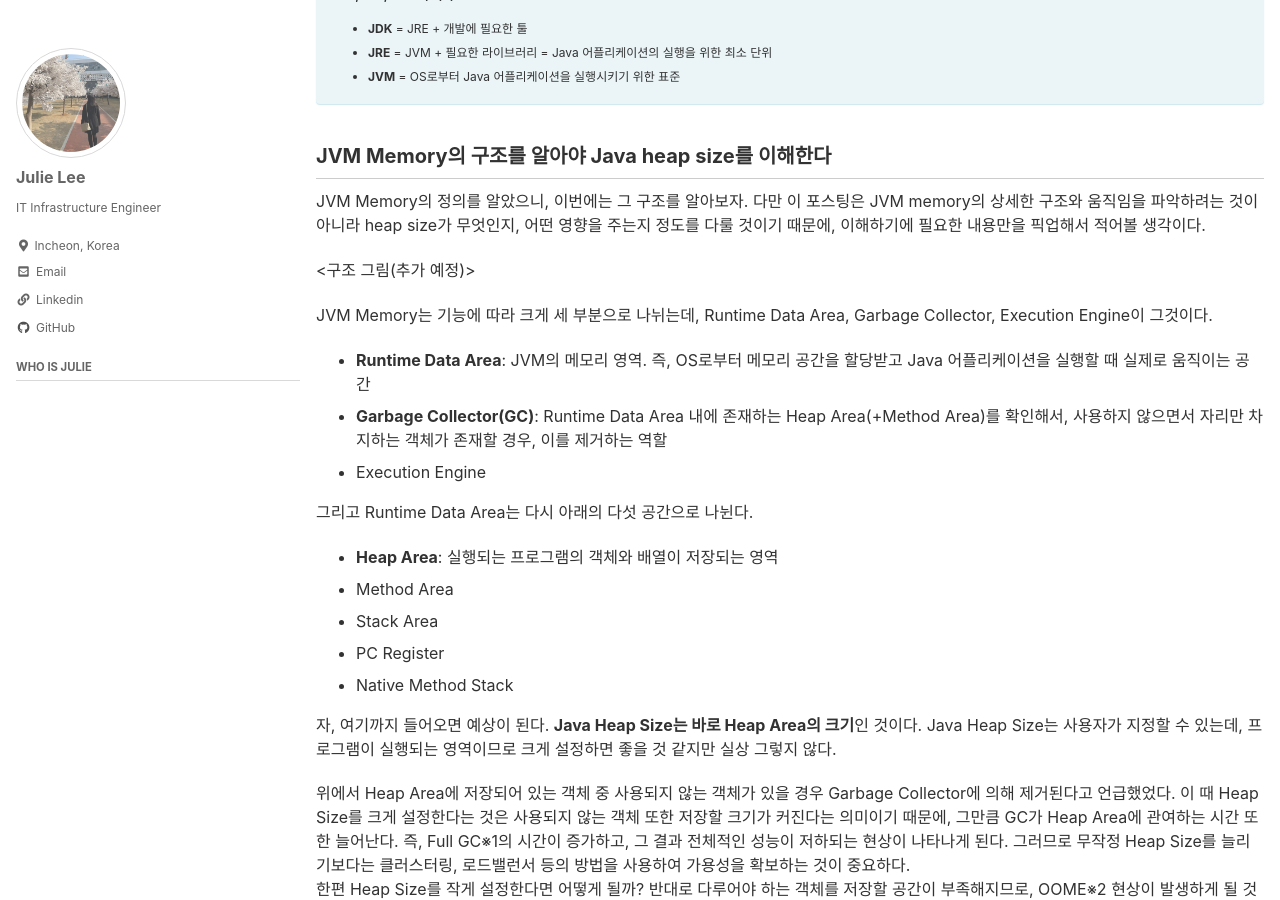
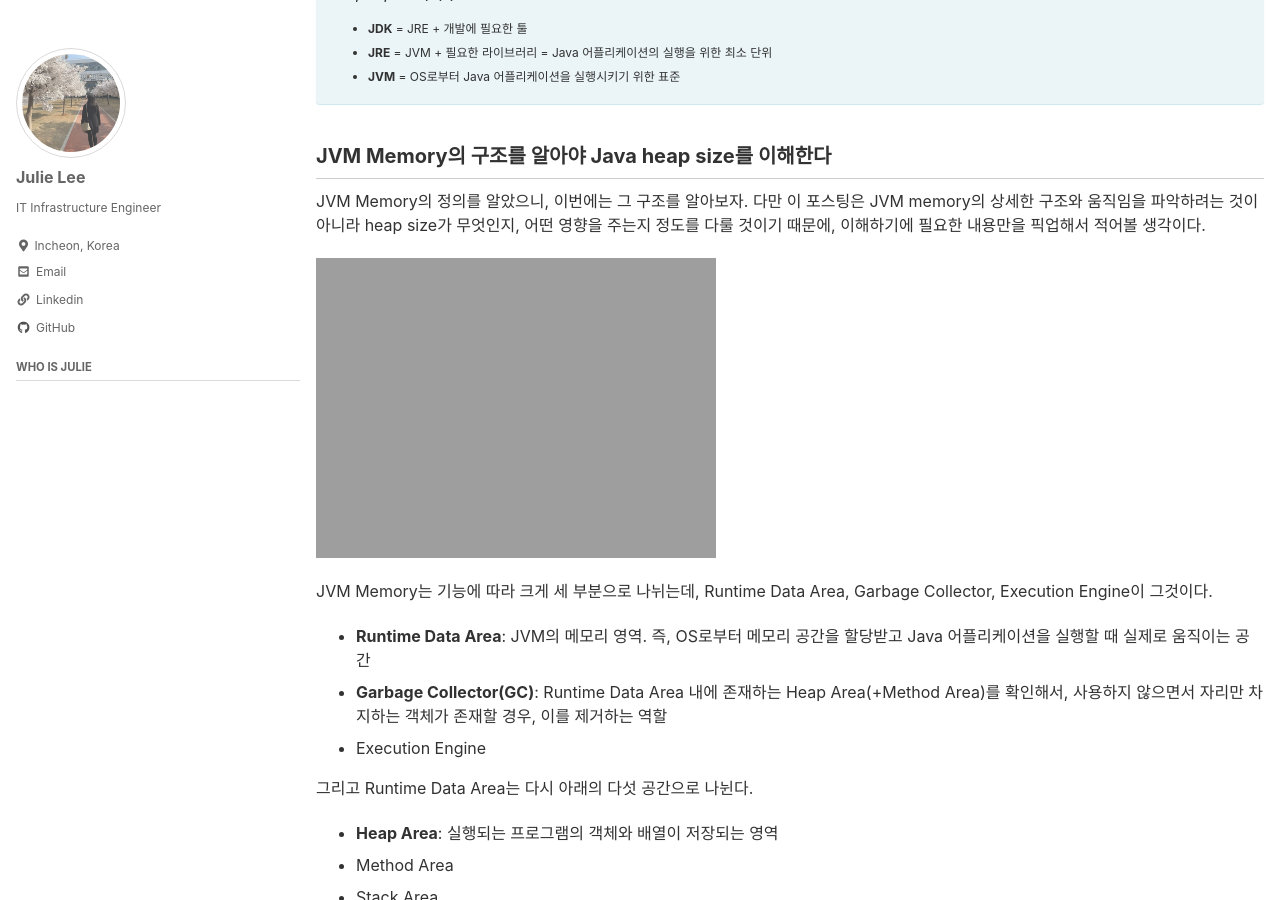
Before and after one commit to smilejulie0812/smilejulie0812.github.io, a Jekyll site: the page built from _posts/2021-05-01-jvmheapsize.md, in a window 1280 px wide and 900 px high, scrolled down 511 px. Built offline with Jekyll 4.4.1, drawn with Linux system fonts in a browser that asks for light colours; cached includes are drawn as plain includes.

Commit message:
Update 2021-05-01-jvmheapsize.md

```diff
--- a/_posts/2021-05-01-jvmheapsize.md
+++ b/_posts/2021-05-01-jvmheapsize.md
@@ -29,7 +29,7 @@ OS로부터 Java 어플리케이션을 실행시킬 메모리를 할당받아서
 JVM Memory의 정의를 알았으니, 이번에는 그 구조를 알아보자.
 다만 이 포스팅은 JVM memory의 상세한 구조와 움직임을 파악하려는 것이 아니라 heap size가 무엇인지, 어떤 영향을 주는지 정도를 다룰 것이기 때문에, 이해하기에 필요한 내용만을 픽업해서 적어볼 생각이다.
 
-<구조 그림(추가 예정)>
+{% raw %}<img src="https://smilejulie0812.github.io/assets/images/jvmheapsize-1.PNG" alt="">{% endraw %}
 
 JVM Memory는 기능에 따라 크게 세 부분으로 나뉘는데, Runtime Data Area, Garbage Collector, Execution Engine이 그것이다.
 * **Runtime Data Area**: JVM의 메모리 영역. 즉, OS로부터 메모리 공간을 할당받고 Java 어플리케이션을 실행할 때 실제로 움직이는 공간
```
